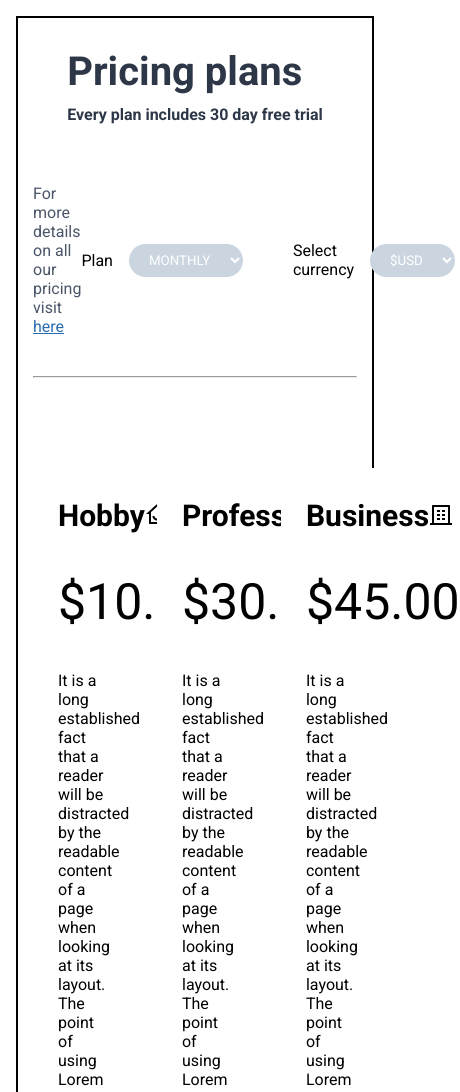
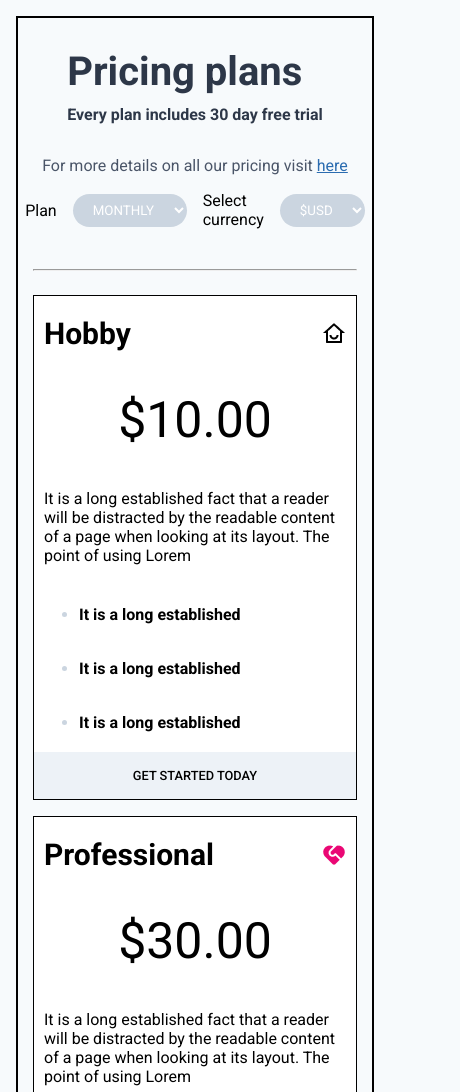
Before and after one commit to tuaPuan83/pricing-card, a plain HTML site: page index.html in a window 390 px wide. Shown: the top 1092 px of the page, 460 px wide, since content can reach past the window. Drawn offline with Linux system fonts and the light colour scheme.

Commit message:
Finish responsive

```diff
--- a/css/style.css
+++ b/css/style.css
@@ -8,12 +8,12 @@
 }
 
 body {
-  /* background-color: #f7fafc;
+  background-color: #f7fafc;
 
   display: flex;
   align-items: center;
   justify-content: center;
-  padding: 1rem; */
+  padding: 1rem;
   padding: 1rem;
   min-height: 100vh;
   margin: auto;
@@ -47,7 +47,8 @@ header style .header {
   color: #2d3748;
   font-weight: bold;
   font-size: 1rem;
-  margin-bottom: 3.75rem;
+  /* margin-bottom: 3.75rem; */
+  margin-bottom: 2rem;
 }
 
 .details {
@@ -56,6 +57,7 @@ header style .header {
   align-items: center;
   justify-content: space-between;
 }
+
 
 .detail__left-content {
   color: #4a5568;
@@ -67,7 +69,7 @@ header style .header {
 
 .detail__right {
   display: flex;
-  gap: 3.125rem;
+  gap: 1rem;
 }
 
 .detail__right-plan,
@@ -94,23 +96,25 @@ header style .header {
 
 hr {
   width: 100%;
-  margin: 2.5rem 0 5.6rem 0;
+  margin: 2.5rem 0 1.5rem 0;
 }
 
 .card__wrapper {
   width: 100%;
   display: flex;
   align-items: center;
+  justify-content: center;
   gap: 1rem;
 }
 
 .card {
   background-color: #fff;
-  width: 33.33%;
+  border: 1px solid black;
+  flex-basis: 33.33%;
 }
 
 .card__container {
-  padding: 30px 34px 45px 25px;
+  padding: 20px 10px;
 }
 
 .card__header {
@@ -160,3 +164,34 @@ hr {
   font-weight: 500;
   text-transform: uppercase;
 }
+
+@media screen and (max-width: 768px) {
+  .card__wrapper {
+    flex-wrap: wrap;
+  }
+
+  .card {
+    flex-basis: 48%;
+  }
+
+  .details {
+    flex-direction: column;
+  }
+
+  .detail__left {
+    margin-bottom: 1rem;
+  }
+}
+
+@media screen and (max-width: 525px) {
+  .card {
+    flex-basis: 100%;
+  }
+}
+
+@media screen and (max-width:378px) {
+  .detail__right {
+    width: 100%;
+    flex-direction: column;
+  }
+}
```
